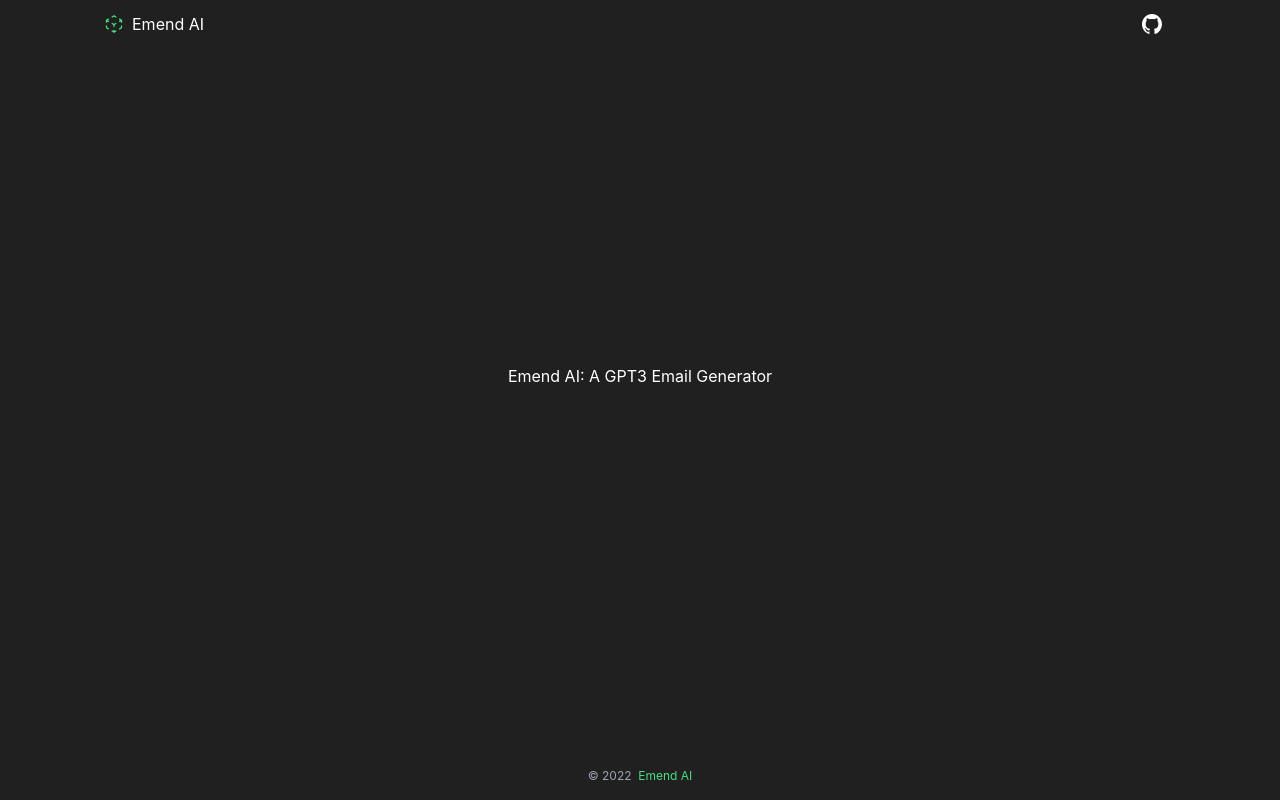
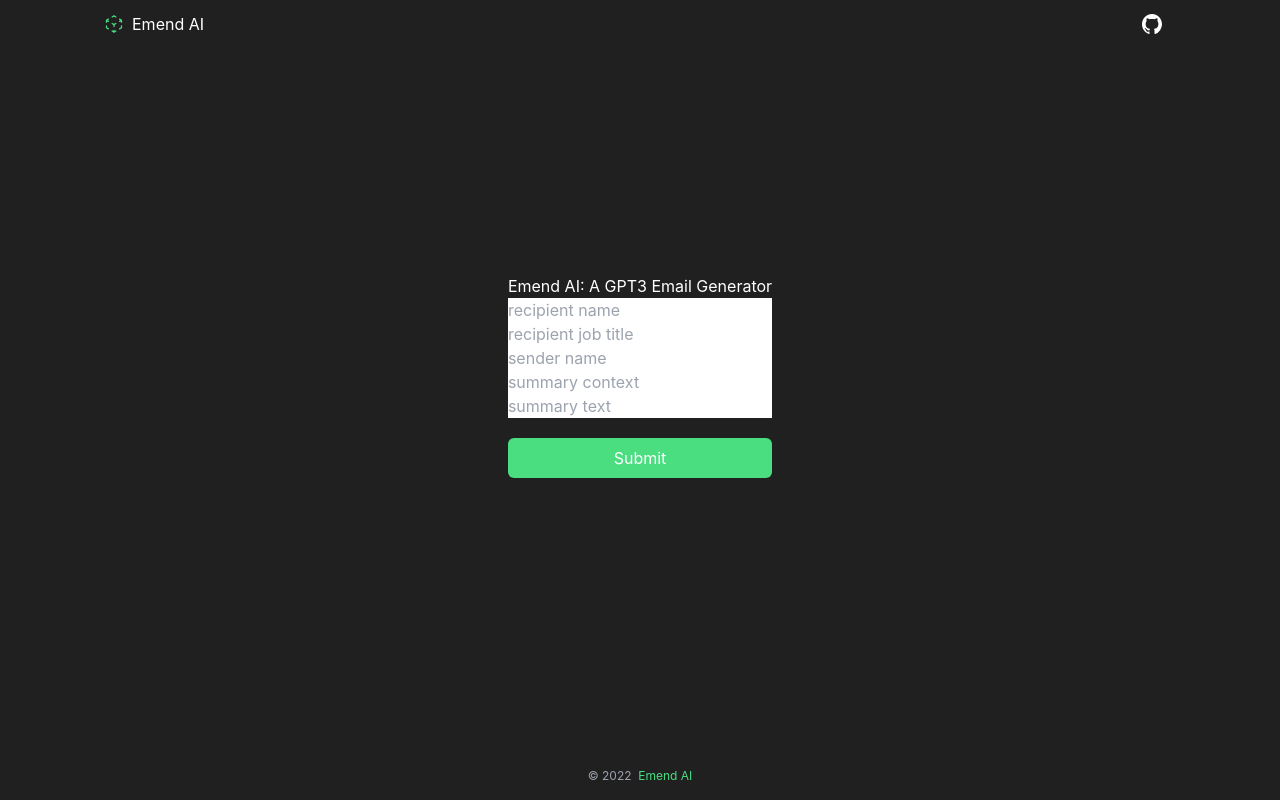
Before and after one commit to brysonbw/emend-ai, a Next.js app: page / in a window 1280 px wide. Built offline with nearby package versions, Linux system fonts and the light colour scheme.

Commit message:
added Form component  to index.tsx

```diff
--- a/pages/index.tsx
+++ b/pages/index.tsx
@@ -1,7 +1,15 @@
+import Form from '../components/Form';
+import { FormSchema } from '../lib/formSchema';
+
 export default function Home() {
+  const onSubmit = (data: FormSchema) => {
+    console.log(data);
+  };
   return (
     <section className="mt-auto">
       <h1>Emend AI: A GPT3 Email Generator</h1>
+      {/** Form */}
+      <Form onSubmit={onSubmit} />
     </section>
   );
 }
```
